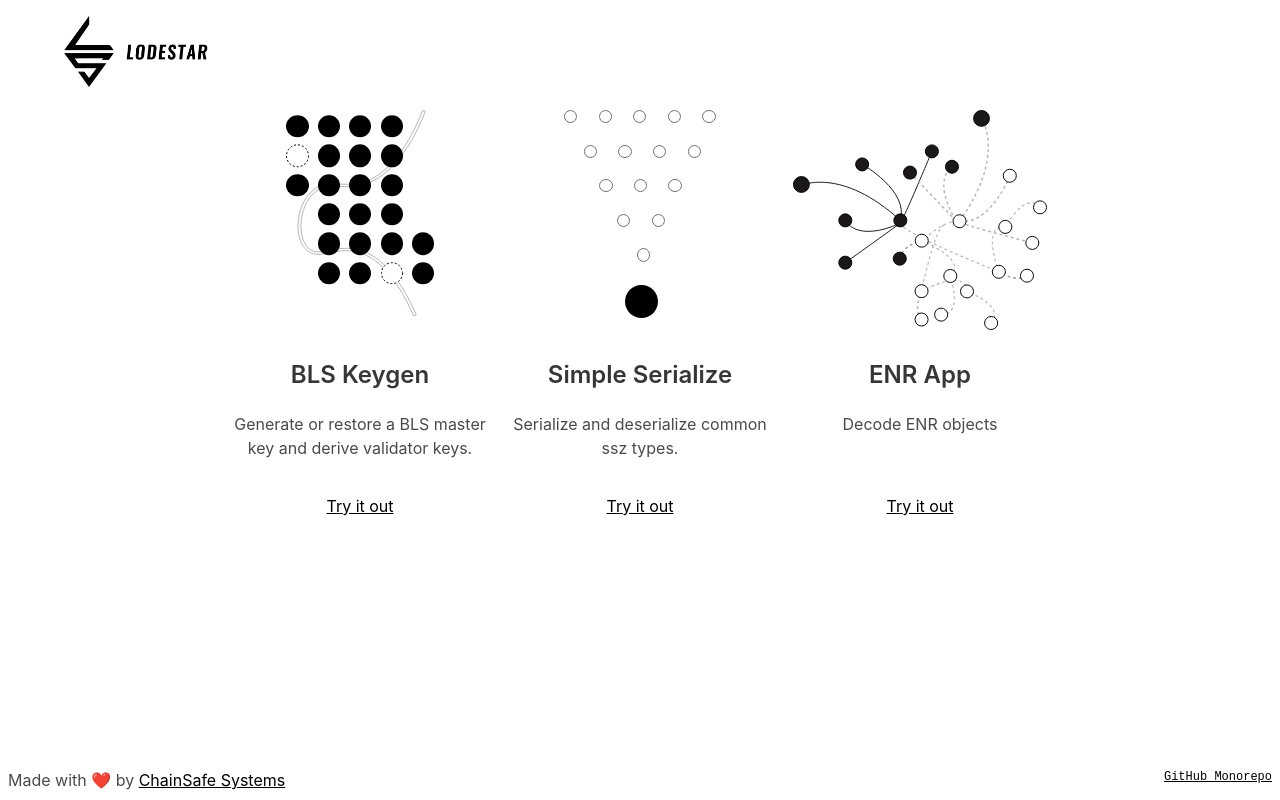
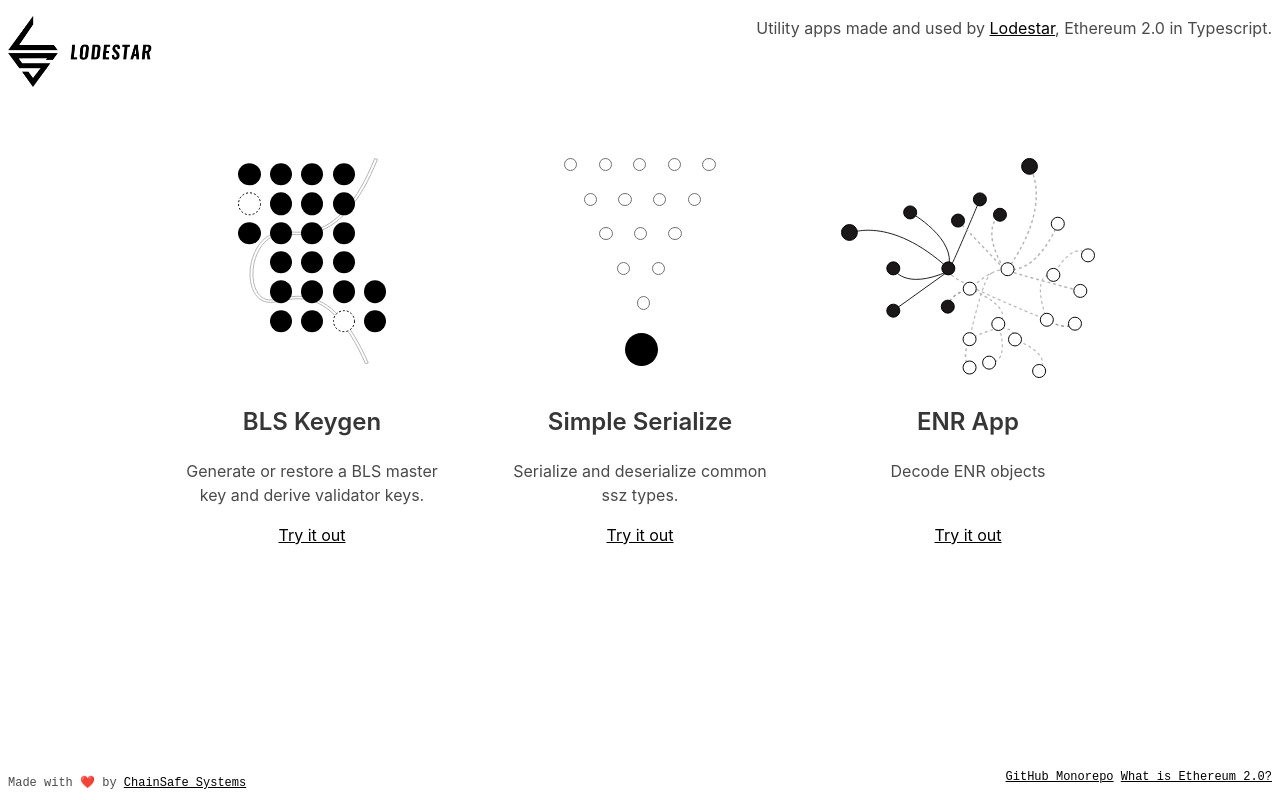
Before and after one commit to ChainSafe/lodestar.chainsafe.io, a React app: page / in a window 1280 px wide. Built offline with nearby package versions, Linux system fonts and the light colour scheme.

Commit message:
header/footer styling

```diff
--- a/src/components/Footer.tsx
+++ b/src/components/Footer.tsx
@@ -5,7 +5,7 @@
 export default function(): JSX.Element {
   return (
     <div className='lodestar-footer'>
-      <span className='content has-text-centered'>
+      <span className='content has-text-centered is-small is-family-code'>
         Made with ❤️ by <a href='https://chainsafe.io'>ChainSafe Systems</a>
       </span>
       <span className='content has-text-centered is-small is-family-code'>
@@ -14,6 +14,8 @@
             href='https://github.com/ChainSafe/lodestar'>
             GitHub Monorepo
           </a>
+          {" "}
+          <a href="https://ethereum.org/learn/#eth-2-0">What is Ethereum 2.0?</a>
         </span>
       </span>
     </div>
--- a/src/components/Header.tsx
+++ b/src/components/Header.tsx
@@ -4,19 +4,15 @@
 export default function(): JSX.Element {
   return (
     <div className='section'>
-      <div className='container lodestar-header'>
+      <span className='container lodestar-header'>
         <img
           className="attachment-full size-full lodestar-logo"
           src={fullSize}
           data-recalc-dims="1"
           alt="Lodestar icon"
         />
-        {
-          // <h1 className='title is-family-code'>
-          //   Browser Tools
-          // </h1>
-        }
-      </div>
+      </span>
+      <span className="heading-tagline">Utility apps made and used by <a href="https://chainsafe.github.io/lodestar/">Lodestar</a>, Ethereum 2.0 in Typescript.</span>
     </div>
   );
 }
--- a/src/styles.scss
+++ b/src/styles.scss
@@ -43,10 +43,11 @@
   box-shadow: unset;
   background-color: unset;
   text-align: center;
+  margin: 1.5rem;
 }
 
 .card-image {
-  min-height: 256px;
+  min-height: 279px;
 }
 
 .card-content {
@@ -66,10 +67,15 @@
 }
 
 .card-description {
-  min-height: 74px;
-  margin-bottom: 0.5rem !important;
+  min-height: 64px;
+  margin-bottom: 0rem !important;
 }
 
 .app-icon {
   padding: 13px;
+  margin-top: 1.5rem;
 }
+
+.heading-tagline {
+  float: right;
+}
```
